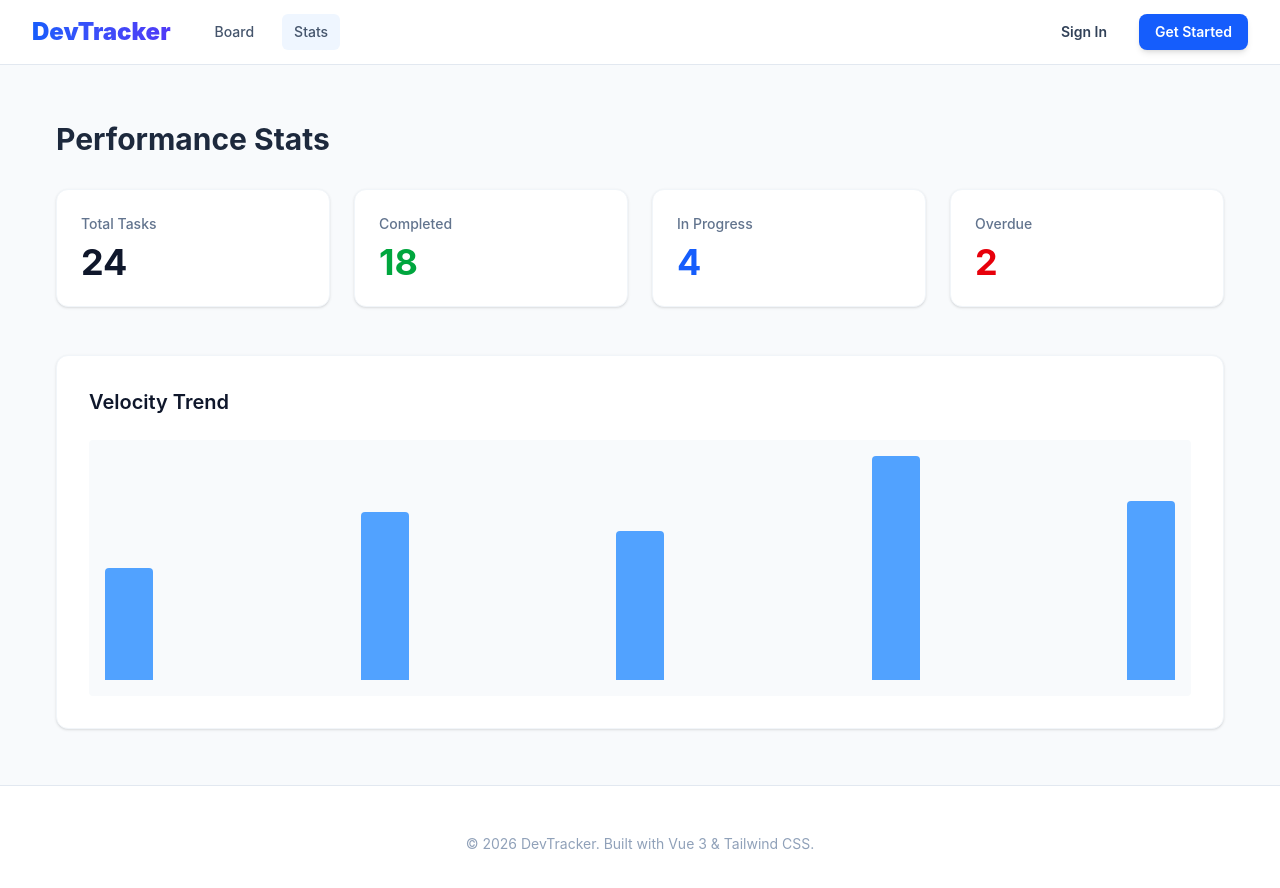
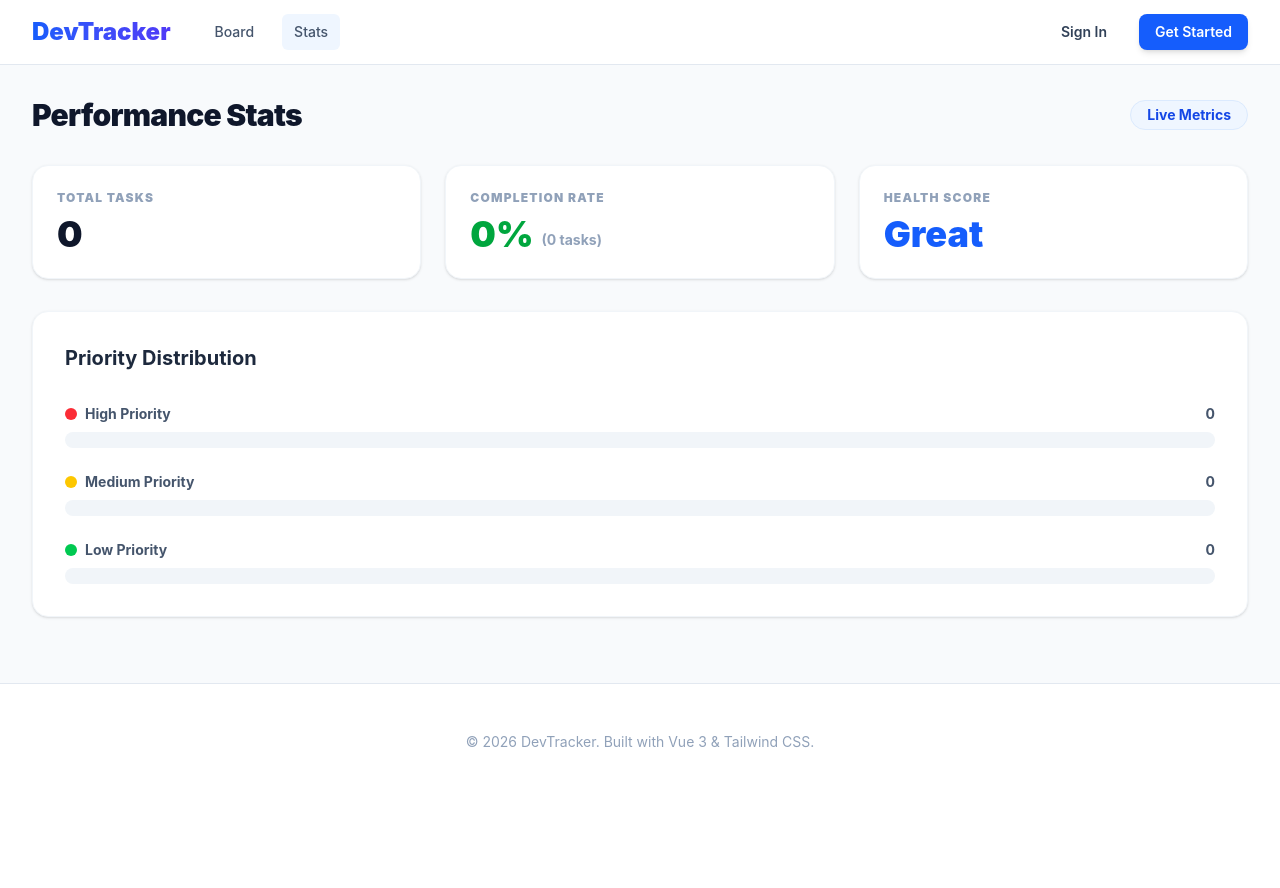
Before and after one commit to Kal-T/dev-tracker, a Vue app: page /stats in a window 1280 px wide. Shown: the top 888 px of the page. After the commit the page ends 800 px from the top, so only its background shows below. Built offline with nearby package versions, Linux system fonts and the light colour scheme; the HTML template or start-up script is replaced by a standard one.

Commit message:
feat: implement StatsView with performance metrics and advanced Vue 3 features

```diff
--- a/src/App.vue
+++ b/src/App.vue
@@ -22,11 +22,20 @@ const layout = computed(() => {
 <template>
   <component :is="layout">
     <RouterView v-slot="{ Component }">
-      <transition
-        name="fade"
-        mode="out-in"
-      >
-        <component :is="Component" />
+      <transition name="fade" mode="out-in">
+        <KeepAlive :include="['StatsView']">
+          <Suspense>
+            <!-- Main Content -->
+            <component :is="Component" />
+
+            <!-- Loading State -->
+            <template #fallback>
+              <div class="flex items-center justify-center py-20">
+                <div class="animate-spin rounded-full h-12 w-12 border-b-2 border-blue-600"></div>
+              </div>
+            </template>
+          </Suspense>
+        </KeepAlive>
       </transition>
     </RouterView>
   </component>
--- a/src/router/index.ts
+++ b/src/router/index.ts
@@ -1,4 +1,5 @@
 import { createRouter, createWebHistory } from 'vue-router'
+import { defineAsyncComponent } from 'vue'
 import BoardView from '../views/BoardView.vue'
 
 const router = createRouter({
@@ -21,7 +22,7 @@ const router = createRouter({
     {
       path: '/stats',
       name: 'stats',
-      component: () => import('../views/StatsView.vue'),
+      component: defineAsyncComponent(() => import('../views/StatsView.vue')),
     },
     {
       path: '/login',
--- a/src/views/StatsView.vue
+++ b/src/views/StatsView.vue
@@ -1,38 +1,121 @@
 <script setup lang="ts">
-// Stats logic here
+import { computed, onMounted, onUpdated } from 'vue'
+import { useTaskStore, TASK_STATUS, TASK_PRIORITY } from '@/stores/taskStore'
+
+const taskStore = useTaskStore()
+
+onMounted(() => {
+  console.log('[StatsView] Component mounted')
+})
+
+onUpdated(() => {
+  console.log('[StatsView] Component updated')
+})
+
+const stats = computed(() => {
+  const total = taskStore.taskCount
+  const done = taskStore.tasks.filter(t => t.status === TASK_STATUS.DONE).length
+  const completionRate = total > 0 ? Math.round((done / total) * 100) : 0
+
+  const priorityCounts = {
+    [TASK_PRIORITY.LOW]: taskStore.tasks.filter(t => t.priority === TASK_PRIORITY.LOW).length,
+    [TASK_PRIORITY.MEDIUM]: taskStore.tasks.filter(t => t.priority === TASK_PRIORITY.MEDIUM).length,
+    [TASK_PRIORITY.HIGH]: taskStore.tasks.filter(t => t.priority === TASK_PRIORITY.HIGH).length
+  }
+
+  return {
+    total,
+    done,
+    completionRate,
+    priorityCounts
+  }
+})
+
+const getBarWidth = (count: number) => {
+  return stats.value.total > 0 ? `${(count / stats.value.total) * 100}%` : '0%'
+}
 </script>
 
 <template>
-  <div class="p-6">
-    <h1 class="text-3xl font-bold text-slate-800 mb-8">Performance Stats</h1>
-    <div class="grid grid-cols-1 md:grid-cols-2 lg:grid-cols-4 gap-6">
-      <div class="bg-white p-6 rounded-xl shadow-sm border border-slate-100">
-        <p class="text-slate-500 text-sm font-medium">Total Tasks</p>
-        <p class="text-4xl font-bold text-slate-900 mt-2">24</p>
-      </div>
-      <div class="bg-white p-6 rounded-xl shadow-sm border border-slate-100">
-        <p class="text-slate-500 text-sm font-medium">Completed</p>
-        <p class="text-4xl font-bold text-green-600 mt-2">18</p>
-      </div>
-      <div class="bg-white p-6 rounded-xl shadow-sm border border-slate-100">
-        <p class="text-slate-500 text-sm font-medium">In Progress</p>
-        <p class="text-4xl font-bold text-blue-600 mt-2">4</p>
-      </div>
-      <div class="bg-white p-6 rounded-xl shadow-sm border border-slate-100">
-        <p class="text-slate-500 text-sm font-medium">Overdue</p>
-        <p class="text-4xl font-bold text-red-600 mt-2">2</p>
+  <div class="space-y-8 animate-in fade-in slide-in-from-bottom-4 duration-700">
+    <div class="flex items-center justify-between">
+      <h1 class="text-3xl font-black text-slate-900 tracking-tight">Performance Stats</h1>
+      <div class="bg-blue-50 text-blue-700 px-4 py-1 rounded-full text-sm font-bold border border-blue-100">
+        Live Metrics
       </div>
     </div>
 
-    <div class="mt-12 bg-white p-8 rounded-xl shadow-sm border border-slate-100">
-      <h2 class="text-xl font-semibold mb-6">Velocity Trend</h2>
-      <div class="h-64 bg-slate-50 rounded flex items-end justify-between p-4">
-        <!-- Mock chart bars -->
-        <div class="w-12 bg-blue-400 rounded-t h-1/2"></div>
-        <div class="w-12 bg-blue-400 rounded-t h-3/4"></div>
-        <div class="w-12 bg-blue-400 rounded-t h-2/3"></div>
-        <div class="w-12 bg-blue-400 rounded-t h-full"></div>
-        <div class="w-12 bg-blue-400 rounded-t h-4/5"></div>
+    <!-- Summary Cards -->
+    <div class="grid grid-cols-1 md:grid-cols-3 gap-6">
+      <div class="bg-white p-6 rounded-2xl border border-slate-100 shadow-sm">
+        <p class="text-xs font-black text-slate-400 uppercase tracking-widest mb-2">Total Tasks</p>
+        <p class="text-4xl font-black text-slate-900">{{ stats.total }}</p>
+      </div>
+      <div class="bg-white p-6 rounded-2xl border border-slate-100 shadow-sm">
+        <p class="text-xs font-black text-slate-400 uppercase tracking-widest mb-2">Completion Rate</p>
+        <div class="flex items-end gap-2">
+          <p class="text-4xl font-black text-green-600">{{ stats.completionRate }}%</p>
+          <p class="text-sm text-slate-400 mb-1 font-bold">({{ stats.done }} tasks)</p>
+        </div>
+      </div>
+      <div class="bg-white p-6 rounded-2xl border border-slate-100 shadow-sm">
+        <p class="text-xs font-black text-slate-400 uppercase tracking-widest mb-2">Health Score</p>
+        <p class="text-4xl font-black text-blue-600">Great</p>
+      </div>
+    </div>
+
+    <!-- Priority Distribution (CSS Charts) -->
+    <div class="bg-white p-8 rounded-2xl border border-slate-100 shadow-sm">
+      <h2 class="text-xl font-bold text-slate-800 mb-8">Priority Distribution</h2>
+
+      <div class="space-y-6">
+        <div>
+          <div class="flex justify-between text-sm font-bold text-slate-600 mb-2">
+            <span class="flex items-center gap-2">
+              <span class="w-3 h-3 rounded-full bg-red-500"></span>
+              High Priority
+            </span>
+            <span>{{ stats.priorityCounts[TASK_PRIORITY.HIGH] }}</span>
+          </div>
+          <div class="h-4 bg-slate-100 rounded-full overflow-hidden">
+            <div
+              class="h-full bg-red-500 transition-all duration-1000 ease-out"
+              :style="{ width: getBarWidth(stats.priorityCounts[TASK_PRIORITY.HIGH]) }"
+            ></div>
+          </div>
+        </div>
+
+        <div>
+          <div class="flex justify-between text-sm font-bold text-slate-600 mb-2">
+            <span class="flex items-center gap-2">
+              <span class="w-3 h-3 rounded-full bg-yellow-400"></span>
+              Medium Priority
+            </span>
+            <span>{{ stats.priorityCounts[TASK_PRIORITY.MEDIUM] }}</span>
+          </div>
+          <div class="h-4 bg-slate-100 rounded-full overflow-hidden">
+            <div
+              class="h-full bg-yellow-400 transition-all duration-1000 ease-out"
+              :style="{ width: getBarWidth(stats.priorityCounts[TASK_PRIORITY.MEDIUM]) }"
+            ></div>
+          </div>
+        </div>
+
+        <div>
+          <div class="flex justify-between text-sm font-bold text-slate-600 mb-2">
+            <span class="flex items-center gap-2">
+              <span class="w-3 h-3 rounded-full bg-green-500"></span>
+              Low Priority
+            </span>
+            <span>{{ stats.priorityCounts[TASK_PRIORITY.LOW] }}</span>
+          </div>
+          <div class="h-4 bg-slate-100 rounded-full overflow-hidden">
+            <div
+              class="h-full bg-green-500 transition-all duration-1000 ease-out"
+              :style="{ width: getBarWidth(stats.priorityCounts[TASK_PRIORITY.LOW]) }"
+            ></div>
+          </div>
+        </div>
       </div>
     </div>
   </div>
```
